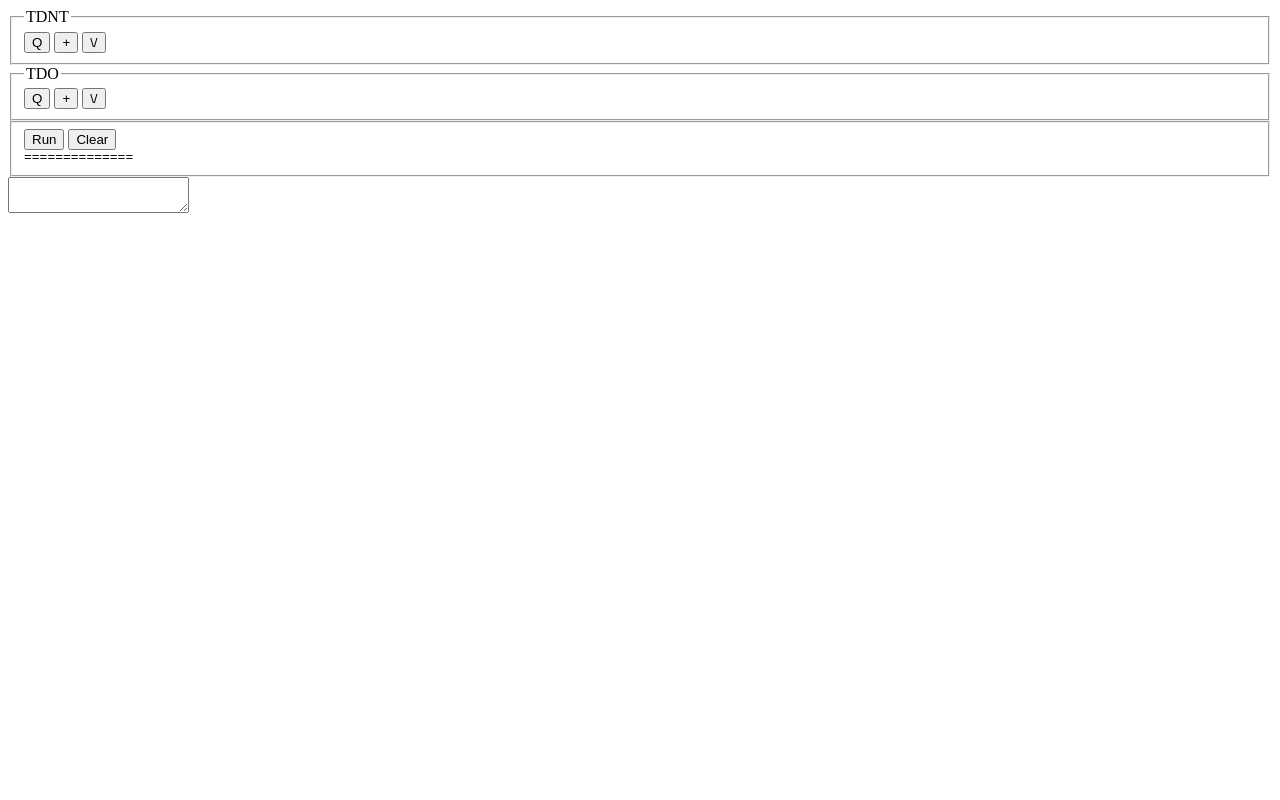
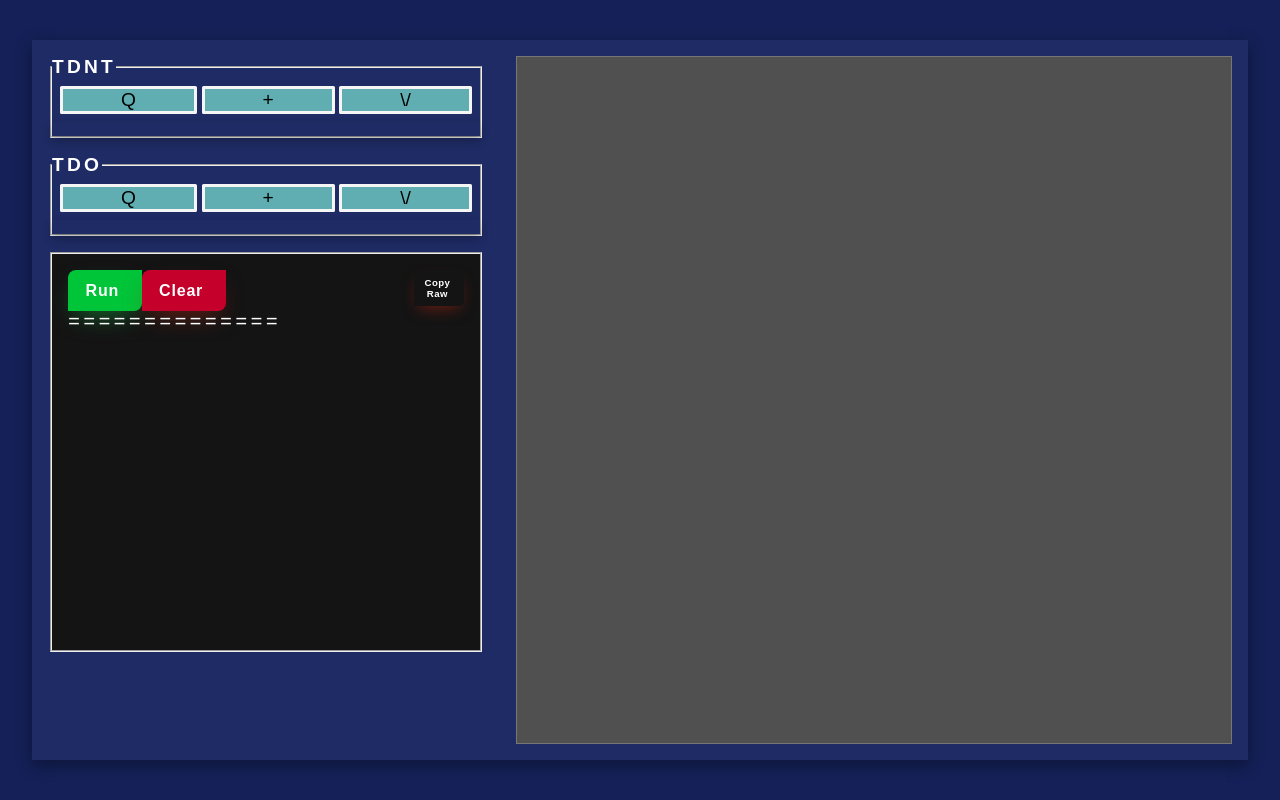
Before and after one commit to MythicalMayhem/algoCode, a plain HTML site: page pages/IDE.html in a window 1280 px wide. Both pictures are taken after a click on the button "Run". Drawn offline with nearby package versions, Linux system fonts and the light colour scheme; no server answers.

Commit message:
open source ftw

```diff
--- a/pages/IDE.html
+++ b/pages/IDE.html
@@ -5,7 +5,7 @@
     <meta charset="UTF-8">
     <meta name="viewport" content="width=device-width, initial-scale=1.0">
     <title>Document</title>
-    <link rel="stylesheet" href=' styles/IDE.css'>
+    <link rel="stylesheet" href='../styles/IDE.css'>
 </head>
 
 <body>
@@ -38,6 +38,7 @@
                 <div class="operations">
                     <button id="run">Run</button>
                     <button id="clear">Clear</button>
+                    <button id="copy">Copy <br> Raw</button>
                 </div>
                 <code id="innerTerminal">
 
@@ -50,15 +51,18 @@
 <script>
 </script>
 <script src="https://ajax.googleapis.com/ajax/libs/jquery/3.7.1/jquery.min.js"></script>
-<script src="scripts/cookies.js" type="module"></script>
+<script src="../scripts/cookies.js" type="module"></script>
 <script type="module">
     import { set, get, del } from '../scripts/cookies.js'
-
+    import { generateTDO } from "../scripts/declaredObjects.js";
+    import { translateLines } from '../scripts/convert.js'
+    import { predefined } from '../scripts/predefined.js'
     const print = console.log
     const data = {
         text: '',
         tdnt: {},
         tdo: {},
+        output: '',
     }
     const update = (e, selectedIndex) => {
         const names = []
@@ -124,9 +128,9 @@
         const str = `<div class="kid" id="${uid}"> <input type="text" value="${N || ''}" class="name"> <select id="typeSelect2" selectedIndex = "${T || 1}" class="typeSelect">   </select> </div>`
         $('#tdokids').append(str)
         $('#' + uid).append('<span class="delete" id="delete">X</span>')
-        $('#' + uid + ' .name').on('change',save)
-        $('#' + uid + ' select').on('change',save)
-        $('#' + uid + ' #delete').on('click', () => { $('#' + uid + ' .name').off('input'); $('#' + uid + ' #delete').off('click'); $('#' + uid).remove() ;save()})
+        $('#' + uid + ' .name').on('change', save)
+        $('#' + uid + ' select').on('change', save)
+        $('#' + uid + ' #delete').on('click', () => { $('#' + uid + ' .name').off('input'); $('#' + uid + ' #delete').off('click'); $('#' + uid).remove(); save() })
         $('#tdokids').show(150)
         update(null, T || 0)
     }
@@ -159,17 +163,17 @@
         const k = $('#tdntkids').append(str)
 
         $('#' + uid).append('<span class="delete" id="delete">X</span>')
-        $('#' + uid + ' .name').on('input', ()=> {update(e);save()})
-        $('#' + uid + ' #delete').on('click', () => { $('#' + uid + ' .name').off('input'); $('#' + uid + ' #delete').off('click'); $('#' + uid).hide(2000).remove();save() })
-        $('#' + uid + ' .desc ').on('change',save)
-        $('#' + uid + ' .desc #tab label input').on('change',save)
-        $('#' + uid + ' .desc #tab select').on('change',save)
+        $('#' + uid + ' .name').on('input', () => { update(e); save() })
+        $('#' + uid + ' #delete').on('click', () => { $('#' + uid + ' .name').off('input'); $('#' + uid + ' #delete').off('click'); $('#' + uid).hide(2000).remove(); save() })
+        $('#' + uid + ' .desc ').on('change', save)
+        $('#' + uid + ' .desc #tab label input').on('change', save)
+        $('#' + uid + ' .desc #tab select').on('change', save)
 
-        $('#' + uid + ' .desc ').on('change',save)
+        $('#' + uid + ' .desc ').on('change', save)
 
-        $('#' + uid + ' .desc #mat #lab1 #intSelect1') .on('change',save)
-        $('#' + uid + ' .desc #mat #lab2 #intSelect2') .on('change',save)
-        $('#' + uid + ' .desc #mat select') .on('change',save)
+        $('#' + uid + ' .desc #mat #lab1 #intSelect1').on('change', save)
+        $('#' + uid + ' .desc #mat #lab2 #intSelect2').on('change', save)
+        $('#' + uid + ' .desc #mat select').on('change', save)
 
         $('#tdntkids').show(150)
         $('#' + uid + ' #typeSelect0').on('change', (e) => {
@@ -228,8 +232,8 @@
 
         for (const [key, value] of Object.entries(d.tdnt)) {
             const type = value.form
-            if (type == 'TAB') { addtdnt('', key,'TAB', value.selectedIndex, value.size, 0, 0) }
-            else if (type == 'MAT') { addtdnt('', key,'MAT', value.selectedIndex, 0, value.lines, value.cols) }
+            if (type == 'TAB') { addtdnt('', key, 'TAB', value.selectedIndex, value.size, 0, 0) }
+            else if (type == 'MAT') { addtdnt('', key, 'MAT', value.selectedIndex, 0, value.lines, value.cols) }
         }
         for (const [key, value] of Object.entries(d.tdo)) {
 
@@ -251,6 +255,11 @@
     $('#addTDNT').on('click', addtdnt)
     $('#addTDO').on('click', addtdo)
     $('#clear').on('click', () => { $('#innerTerminal').empty() })
+    $('#copy').on('click', () => {
+        navigator.clipboard.writeText(data.output);
+        alert("Copied raw javascript ");
+    })
+
     $('#run').on('click', () => {
         getTDNT()
         getTDO()
@@ -259,19 +268,13 @@
         let node = document.createElement('div')
         node.innerText = '=============='
         parent.appendChild(node)
-        fetch('http://127.0.0.1:3000/products', {
-            method: 'POST',
-            headers: {
-                'Accept': 'application/json, text/plain, */*',
-                'Content-Type': 'application/json'
-            },
-            body: JSON.stringify(data)
-        })
-            .then((res) => { return res.json(); })
-            .then((data) => {
-                console.log(data);
+        const res = ''
         try {
-                    eval(data.content);
+            const a = generateTDO(data.tdnt, data.tdo)
+            const b = translateLines(data.text)
+            data.output = predefined + '\n' + a + b.join(';')
+            try {
+                eval(data.output);
             } catch (error) {
                 let parent = document.getElementById('innerTerminal')
                 let node = document.createElement('div')
@@ -279,8 +282,13 @@
                 parent.appendChild(node)
                 console.log(error);
             }
+        } catch (error) {
+            data.output = 'ecrire("syntax error:  ' + error + '  )'
+            console.log(error);
 
-            })
+        }
+
+
     })
 
 </script>
--- a/convert.js
+++ b/scripts/convert.js
@@ -93,12 +93,13 @@ function replacement(el) {
         .replaceAll(/ div /ig, " // ")
         .replaceAll(/ mod /ig, " % ")
         .replaceAll(/\)div\(/ig, ") // (")
+        .replaceAll(/ div\(/ig, " // (")
+        .replaceAll(/\)div /ig, ") // ")
         .replaceAll(/\)mod\(/ig, ") %  (")
-        .replaceAll(/ div\(/ig, " // (")
         .replaceAll(/ mod\(/ig, " % (")
-        .replaceAll(/\)div /ig, ") // ")
         .replaceAll(/\)mod /ig, ") % ")
         .replaceAll(/<--/g, '=')
+
     return replaceDoubleComparison(L)
 }
 function replaceInString(el) {
@@ -185,7 +186,7 @@ function translateLines(r) {
     return newres
 }
 
-module.exports = { translateLines };
+export  { translateLines };
 
 /*
  ! RESERVED KEYWORDS :
--- a/declaredObjects.js
+++ b/scripts/declaredObjects.js
@@ -32,4 +32,4 @@ function generateTDO(tdnt, tdo) {
     return lines
 }
 
-module.exports = { generateTDO };
+export { generateTDO };
--- a/predefined.js
+++ b/scripts/predefined.js
@@ -1,5 +1,4 @@
-module.exports = {
-    str: `
+const predefined = `
 function __writeinterminal(s) {
     let parent = document.getElementById('innerTerminal')
     let node = document.createElement('div')
@@ -50,5 +49,6 @@ const Vrai = true
 const Faux = false
 const vrai =  true
 const faux =  false`
-}
+
+export { predefined }
 //__writeinterminal(L.join(' ') + '\n')
--- a/public/styles/IDE.css
+++ b/styles/IDE.css
@@ -10,6 +10,7 @@ input,
 input:focus,
 select,
 select:focus {
+    text-align: center;
     outline: none;
     border: none;
     padding: 0;
@@ -75,6 +76,7 @@ input[type="number"] {
     }
     .objects {
         display: flex;
+        max-width: 35vw;
         flex-direction: column;
         align-items: stretch;
         flex-wrap: nowrap;
@@ -150,7 +152,6 @@ input[type="number"] {
                     .name {
                         text-align: center;
                         font-weight: bolder;
-
                     }
                     .name,
                     .typeSelect {
@@ -172,7 +173,7 @@ input[type="number"] {
         }
         .terminal {
             display: flex;
-            justify-content:flex-start;
+            justify-content: flex-start;
             align-items: flex-start;
             flex-direction: column;
             flex-wrap: nowrap;
@@ -195,7 +196,10 @@ input[type="number"] {
                 flex-wrap: nowrap;
                 max-height: 2cm;
                 flex-grow: 1;
-                #run,#clear {
+                width: 100%;
+                #run,
+                #clear,
+                #copy {
                     cursor: pointer;
                     display: flex;
                     align-items: center;
@@ -205,14 +209,21 @@ input[type="number"] {
                     padding: 0.7em 1.4em 0.7em 1.1em;
                     color: white;
                     border: none;
-                    background:rgb(1, 197, 57);
+                    background: rgb(1, 197, 57);
                     box-shadow: 0 0.7em 1.5em -0.5em #14a73e98;
                     letter-spacing: 0.05em;
                     border-radius: 0.5em 0;
                 }
                 #clear {
-                    background:rgb(197, 1, 43);
+                    background: rgb(197, 1, 43);
                     box-shadow: 0 0.7em 1.5em -0.5em #a7251498;
+                }
+                #copy {
+                    background: transparent;
+                    box-shadow: 0 0.7em 1.5em -0.5em #a7251498;
+                    margin-left: auto;
+                    font-size: 0.6rem;
+                    font-weight: bold;
                 }
             }
             code {
@@ -225,8 +236,7 @@ input[type="number"] {
     }
 }
 
-@media   (max-width : 900px) {
-
+@media (max-width: 900px) {
     .objects {
         width: 100%;
     }
```
Also changed, not shown: index.js (deleted, +0 -25 lines), package.json (deleted, +0 -8 lines), scripts/cookies.js (renamed from public/scripts/cookies.js), styles/index.css (added), 1 other file. Lines whose indentation alone changed are shown as unchanged.
